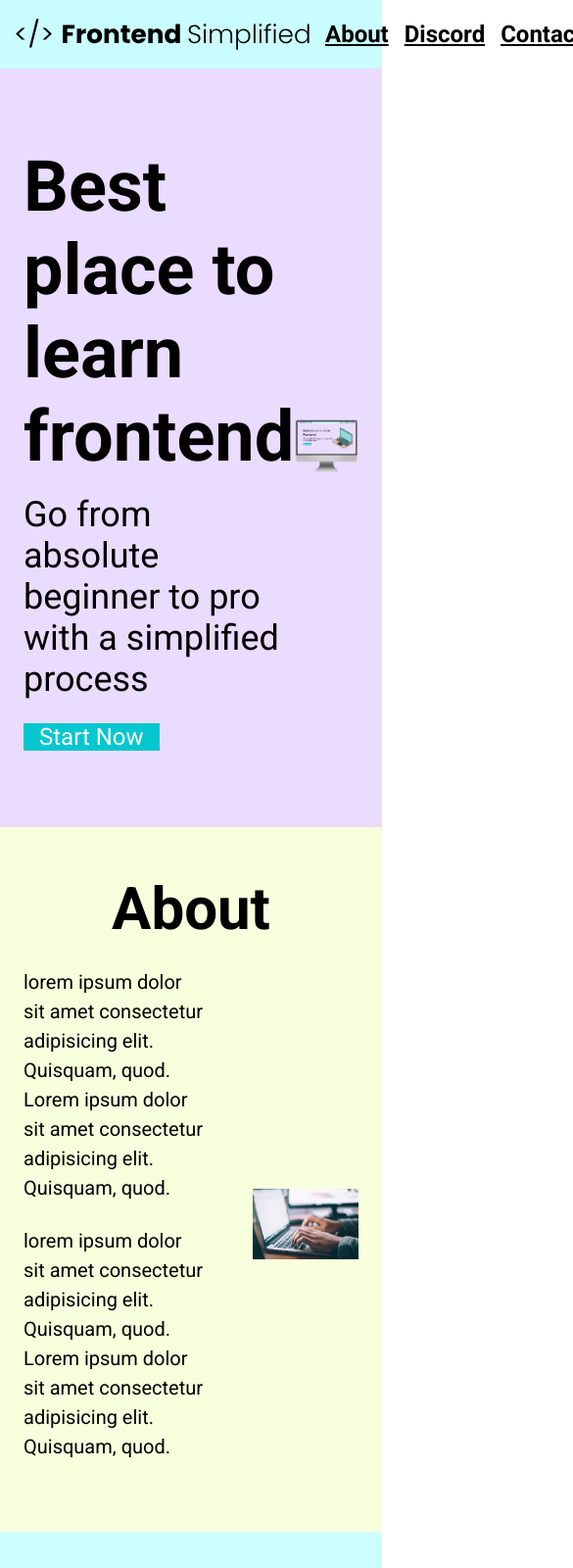
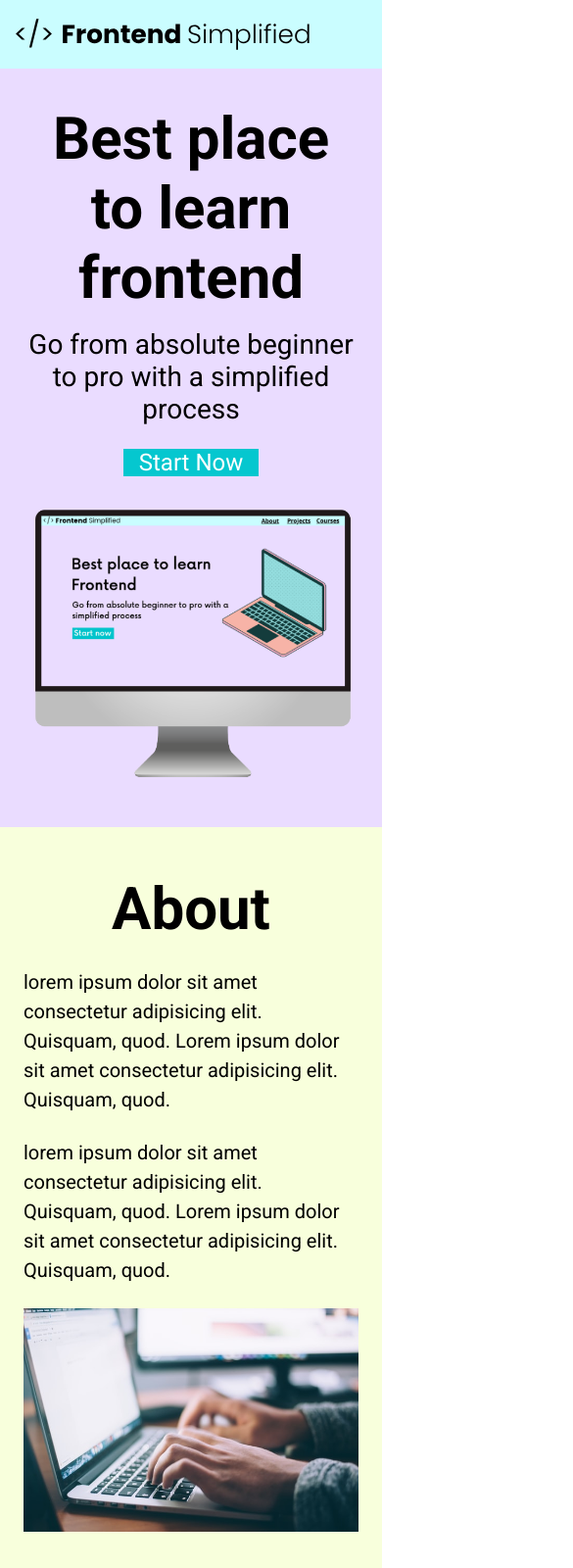
Before and after one commit to robertoacenturion-sys/module-3-mini-project, a plain HTML site: page index.html in a window 390 px wide. Shown: the top 1600 px of the page at 98% size, 585 px wide, since content can reach past the window. Drawn offline with Linux system fonts and the light colour scheme.

Commit message:
lesson completion

```diff
--- a/index.html
+++ b/index.html
@@ -6,6 +6,7 @@
   <title>Document</title>
   <link rel="stylesheet" href="./style.css">
 </head>
+
 <body>
   <section>
     <nav>
@@ -18,10 +19,10 @@
     </nav>
     <header>
       <div class="row">
-        <div>
+        <div class="home__description">
           <h1>Best place to learn frontend</h1>
           <p class="subheader">Go from absolute beginner to pro with a simplified process</p>
-          <button>Start Now</button>
+          <button class="home__description--button">Start Now</button>
         </div>
         <figure>
         <img src="./assets/laptop.png" alt="Home page image" >
--- a/style.css
+++ b/style.css
@@ -3,7 +3,7 @@
   box-sizing: border-box;
   margin: 0;
   padding: 0;
-  font-family: "Roboto", serif;
+  font-family: "Roboto", sans-serif;
 }
 
 nav {
@@ -146,6 +146,7 @@
   display: flex;
   flex-direction: column;
   margin: 0 auto;
+  padding: 0 24px;
 }
 
 input, textarea {
@@ -179,3 +180,65 @@
 .footer__link {
   padding: 0 16px;
 }
+
+/* SMALL PHONES, TABLETS, LARGE PHONES */
+
+@media (max-width: 728px) {
+  .row {
+    flex-direction: column;
+  }
+
+  .home__description {
+    margin-bottom: 24px;
+    display: flex;
+    flex-direction: column;
+    align-items: center;
+}
+
+.home__description--button {
+  max-width: 240px;
+}
+
+h1 {
+  text-align: center;
+  font-size: 60px;
+}
+
+.subheader {
+  text-align: center;
+  font-size: 28px;
+}
+
+ul {
+  display: none;
+}
+
+.section__description {
+  flex-direction: column;
+}
+
+.section__description--wrapper {
+  width: 100%;
+}
+
+.about__img--wrapper {
+  width: 100%;
+}
+
+#discord .section__description {
+  flex-direction: column-reverse;
+}
+
+footer {
+  padding: 48px 24px;
+}
+
+.footer__logo {
+  max-width: 360px;
+}
+
+.footer__link {
+  padding: 0 4px;
+  font-size: 16px;
+}
+}
```
